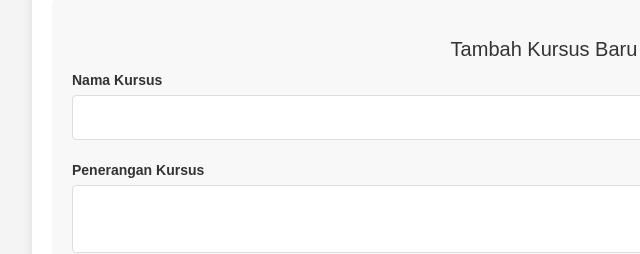
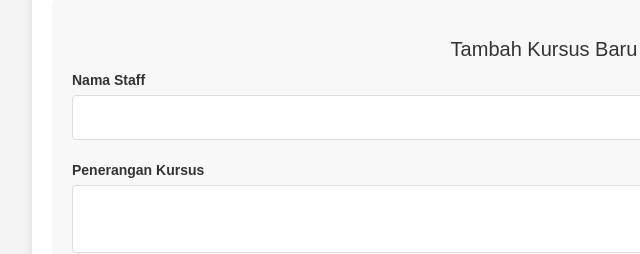
Before and after one commit to Alyatahierah56/e-kursus, a plain HTML site: page dashboard.html in a window 1280 px wide. Shown: the part 354-608 px from the top of the page, 96-736 px from the left. Drawn offline with nearby package versions, Linux system fonts and the light colour scheme.

Commit message:
Update dashboard.html
Signed-off-by: Alyatahierah56 <Alyarohezaty@gmail.com>

```diff
--- a/dashboard.html
+++ b/dashboard.html
@@ -32,7 +32,7 @@
     <div class="add-course-form">
       <h3>Tambah Kursus Baru</h3>
       <form id="course-form">
-        <label for="course-name">Nama Kursus</label>
+        <label for="course-name">Nama Staff</label>
         <input type="text" id="course-name" required>
 
         <label for="course-description">Penerangan Kursus</label>
```
